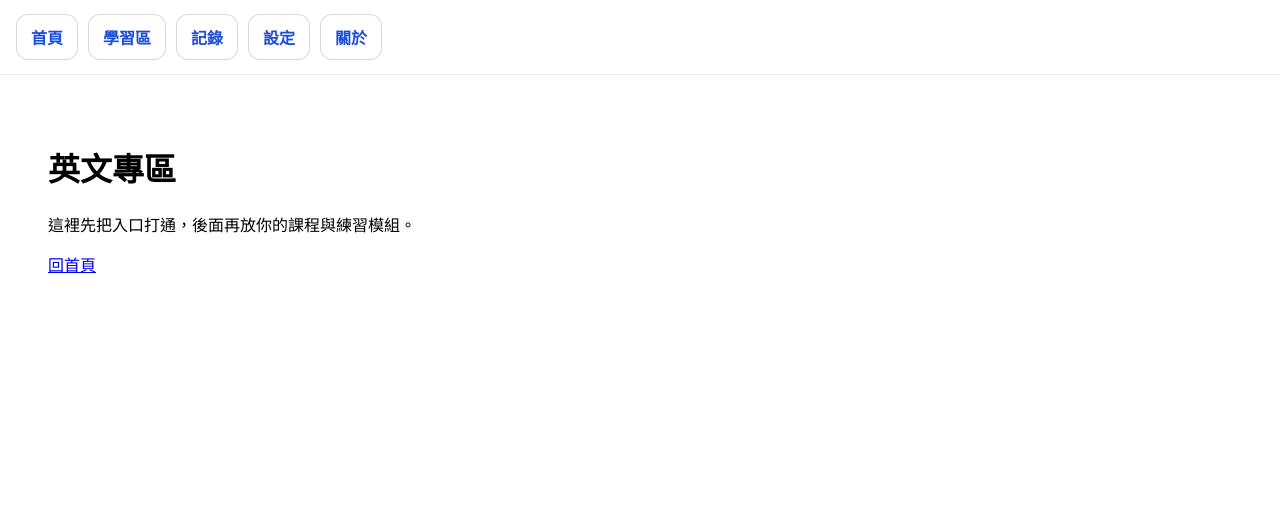
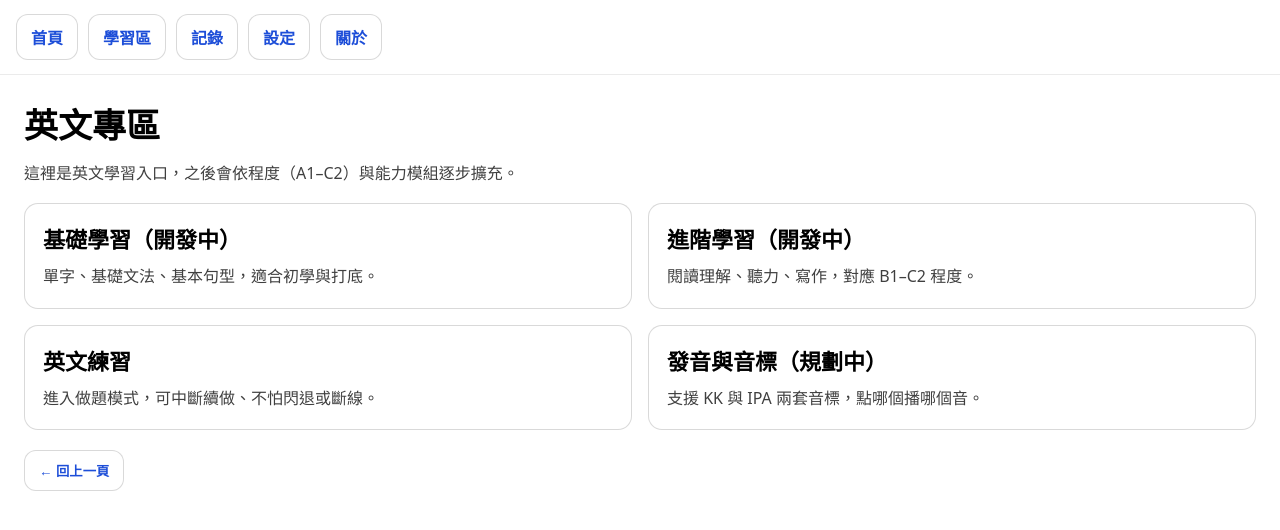
Before and after one commit to boos88978857-svg/ai-intelligent-learning-machine, a Next.js app: page /english in a window 1280 px wide. Shown: the top 530 px of the page. Built offline with nearby package versions, Linux system fonts and the light colour scheme.

Commit message:
更新 page.tsx

```diff
--- a/app/english/page.tsx
+++ b/app/english/page.tsx
@@ -1,11 +1,60 @@
-import Link from "next/link";
+"use client";
+
+import { useRouter } from "next/navigation";
+import { ui } from "../ui";
 
 export default function EnglishPage() {
+  const router = useRouter();
+
   return (
-    <main style={{ padding: 24 }}>
-      <h1>英文專區</h1>
-      <p>這裡先把入口打通，後面再放你的課程與練習模組。</p>
-      <p><Link href="/">回首頁</Link></p>
+    <main>
+      <h1 style={{ margin: "0 0 12px", fontSize: 34, fontWeight: 900 }}>
+        英文專區
+      </h1>
+
+      <p style={{ margin: "0 0 16px", opacity: 0.75, lineHeight: 1.7 }}>
+        這裡是英文學習入口，之後會依程度（A1–C2）與能力模組逐步擴充。
+      </p>
+
+      <div style={ui.grid2}>
+        <div style={ui.card}>
+          <h2 style={ui.cardTitle}>基礎學習（開發中）</h2>
+          <p style={ui.cardDesc}>
+            單字、基礎文法、基本句型，適合初學與打底。
+          </p>
+        </div>
+
+        <div style={ui.card}>
+          <h2 style={ui.cardTitle}>進階學習（開發中）</h2>
+          <p style={ui.cardDesc}>
+            閱讀理解、聽力、寫作，對應 B1–C2 程度。
+          </p>
+        </div>
+
+        <div style={ui.card}>
+          <h2 style={ui.cardTitle}>英文練習</h2>
+          <p style={ui.cardDesc}>
+            進入做題模式，可中斷續做、不怕閃退或斷線。
+          </p>
+        </div>
+
+        <div style={ui.card}>
+          <h2 style={ui.cardTitle}>發音與音標（規劃中）</h2>
+          <p style={ui.cardDesc}>
+            支援 KK 與 IPA 兩套音標，點哪個播哪個音。
+          </p>
+        </div>
+      </div>
+
+      {/* 只保留回上一頁 */}
+      <div style={{ marginTop: 20 }}>
+        <button
+          onClick={() => router.back()}
+          style={{ ...ui.navBtn, cursor: "pointer" }}
+        >
+          ← 回上一頁
+        </button>
+      </div>
     </main>
   );
 }
```
